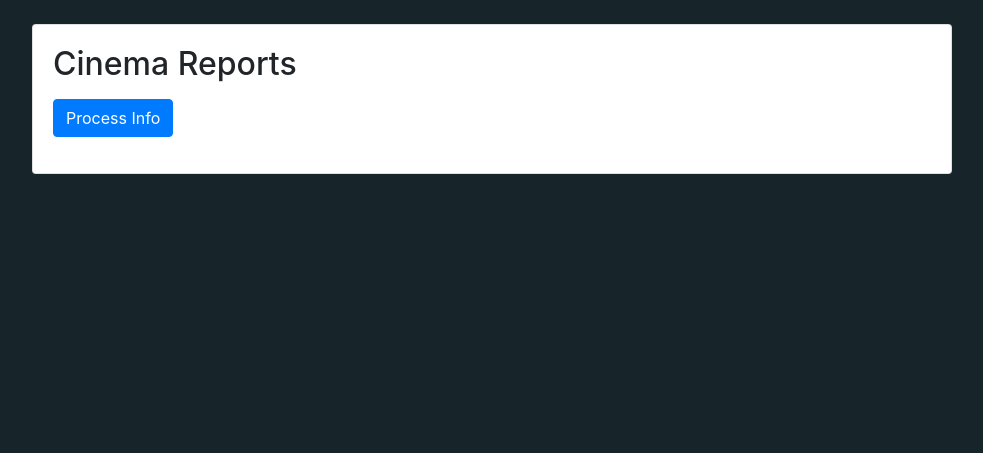
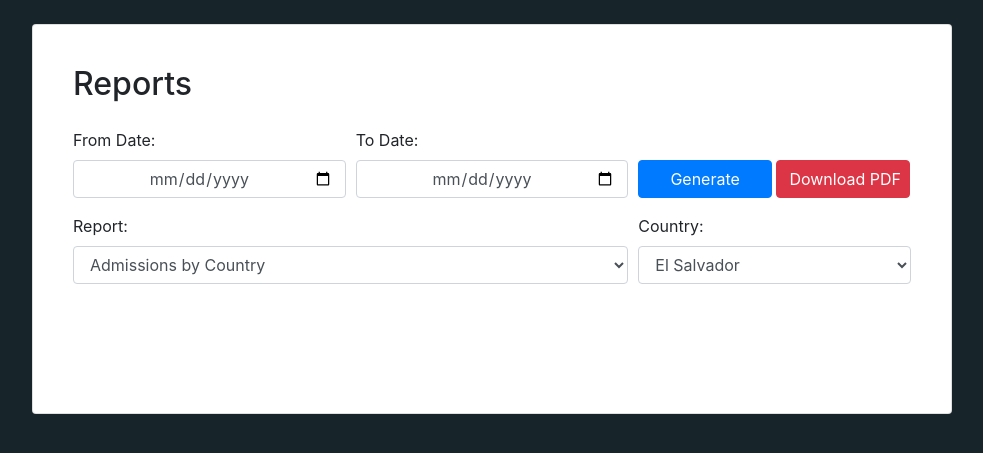
Before and after one commit to daxlem/django-tbg, a Django app: page /class/cinema/reports/ in a window 1280 px wide. Shown: the part 56-509 px from the top of the page, without its empty margins (148-1131 px from the left). Run offline with Django 3.2, Linux system fonts and the light colour scheme; parts of the project's set-up code (start-up, migrations or seed data) failed here and were passed over; some libraries are stand-ins or nearby versions.

Commit message:
Fixes
- Fixes generales.

```diff
--- a/mysite/templates/reports.html
+++ b/mysite/templates/reports.html
@@ -3,18 +3,64 @@
 {% block content %}
 
   {% block content_header %}
-    <h2>Cinema Reports</h2>
-    <p></p>
-    <form method="post" action="{% url 'read_cinema_all'%}">
+    <form method="post" action="{% url 'generate_report'%}" style="margin:20px">
       {% csrf_token %}
-      <button type="submit" class="btn btn-primary">Process Info</button>
-    </form>
-  {% endblock %}
+      <h2 style="margin-bottom: 25px">Reports</h2>
+      <div class="form-row">
+        <div class="form-group col-md-4">
+          <label for="inputFromDate">From Date:</label>
+          <input type='date' class="form-control" name="from_date" min="2019-01-01" max="2021-12-31" id="inputFromDate" style="text-align: center;"/>
+          <span class="input-group-addon">
+              <span class="glyphicon glyphicon-calendar"></span>
+          </span>
+        </div>
+        <div class="form-group col-md-4">
+          <label for="inputToDate">To Date:</label>
+          <input type='date' class="form-control" name="to_date" min="2019-01-01" max="2021-12-31" id="inputToDate" style="text-align: center;"/>
+          <span class="input-group-addon">
+              <span class="glyphicon glyphicon-calendar"></span>
+          </span>
+        </div>
+        <div class="form-group col-md-4">
+          <button type="submit" id="btnGenerate" class="btn btn-primary" style="width: 49%; margin-top: 32px;">Generate</button>
+          <button type="submit" class="btn btn-danger" target="_blank" style="width: 49%;  margin-top: 32px;">Download PDF</button>
+        </div>
+      </div>
 
-  <p></p>
-  <div style="text-align: center;">
-    {{table|safe}}
-  </div>
+      <div class="form-row">
+        <div class="form-group col-md-8">
+          <label for="inputReport">Report:</label>
+          <select class="form-control" name="report" id="inputReport">
+            <option>Admissions by Country</option>
+            <option>Admissions by Country and Circuit</option>
+            <option>Top 5 Movies General</option>
+            <option>Top 5 Movies By Country</option>
+          </select>
+        </div>
+        <div class="form-group col-md-4">
+          <label for="inputCountry">Country:</label>
+          <select class="form-control" name="country" id="inputCountry">
+            <option>El Salvador</option>
+            <option>Costa Rica</option>
+            <option>Guatemala</option>
+            <option>Honduras</option>
+            <option>Nicaragua</option>
+            <option>Panama</option>
+          </select>
+        </div>
+      </div>
 
 
+  {% endblock %}
+  <p></p>
+
+    <div class="form-row" style="margin:15px;">
+      <div class="form-group col-12" style="margin-top: 25px;" style="text-align: center; width: 100%;">
+        <table class="table table-striped" align="center">
+            {{table|safe}}
+        </table>
+      </div>
+    </div>
+</form>
+
 {% endblock %}
```
Also changed, not shown: tbgdb.sqlite3.
